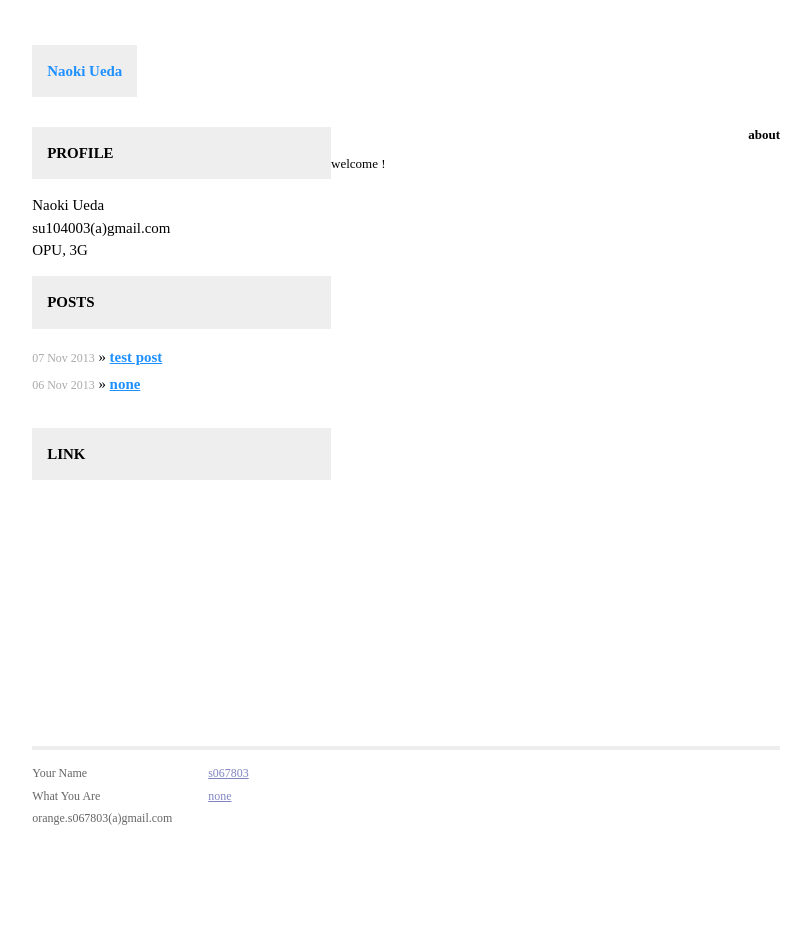
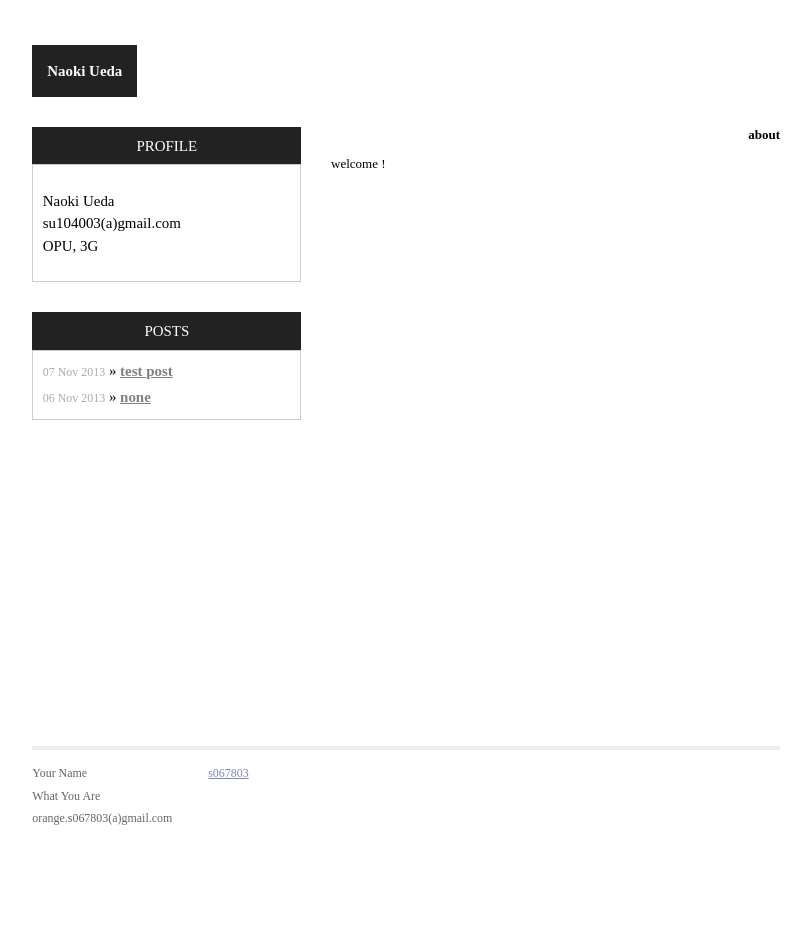
Before and after one commit to s067803/s067803.github.com, a Jekyll site: the page built from index.markdown, in a window 1280 px wide. Shown: the whole page, without its empty margins (234-1045 px from the left). Built offline with Jekyll 4.4.1, drawn with Linux system fonts in a browser that asks for light colours; Markdown is read by kramdown in place of the engine named in the settings.

Commit message:
サイドバーのレイアウトを変更

```diff
--- a/_layouts/default.html
+++ b/_layouts/default.html
@@ -19,12 +19,14 @@
     <div class="container">
       <!--Start Site-->
       <div class="site">
+
         <!--Start Header-->
         <div class="header">
           <h1 class="title"><a href="/">{{ site.name }}</a></h1>
           <!--<a class="extra" href="/">home</a>-->
         </div>
         <!--End Header-->
+
         <!--Start Menu-->
         <div class="menu">
           {{ content }}
@@ -46,8 +48,8 @@
           </div>
           <div class="contact">
             <p>
-                        <a href="http://github.com/yourusername/">s067803</a><br />
-                        <a href="http://twitter.com/yourusername/">none</a><br />
+            <a href="http://github.com/s067803/">s067803</a><br />
+            <!--<a href="http://twitter.com/yourusername/">none</a><br />-->
             </p>
           </div>
         </div>
--- a/css/main.css
+++ b/css/main.css
@@ -24,37 +24,73 @@ h1, h2, h3, h4, h5, h6 {
 }
 
 h1 {
-  margin-bottom: 1em;
+  /*margin-bottom: 1em;*/
   padding: 1em;
-  background: #eee;
+  background: #222;
 }
 p {
     margin: 1em 0;
     font-family: serif, monospace, Arial;
 }
 
-a         { color: dodgerblue; }
+/*a         { color: dodgerblue; }*/
+a         { color: gray; }
 a:hover   { color: black; }
-a:visited { color: dodgerblue; }
+a:visited { color: gray; }
 
 /*****************************************************************************/
 /*
 /* Home
 /*
 /*****************************************************************************/
-ul.posts {
+table.posts {
   list-style-type: none;
+  border: solid #ccc 1px;
   margin-bottom: 2em;
+  width: 90%;
+  padding: 0.5em;
+}
+table.profile {
+  list-style-type: none;
+  border: solid #ccc 1px;
+  margin-bottom: 2em;
+  width: 90%;
+  padding: 0.5em;
+}
+table.link {
+  list-style-type: none;
+  border: solid #ccc 1px;
+  margin-bottom: 2em;
+  width: 90%;
+  padding: 0.5em;
 }
 
-ul.posts li {
+table.posts li {
   line-height: 1.75em;
 }
 
-ul.posts span {
+table.posts span { /* テーブルの内部 */
   color: #aaa;
   font-family: serif, freemono, Monaco, "Courier New", monospace;
   font-size: 80%;
+}
+table.posts caption { /* テーブルのタイトル */
+  padding: 0.5em;
+  background: #222;
+  font-family: serif, freemono, monospace;
+  color: white;
+}
+table.profile caption { /* テーブルのタイトル */
+  padding: 0.5em;
+  background: #222;
+  font-family: serif, freemono, monospace;
+  color: white;
+}
+table.link caption { /* テーブルのタイトル */
+  padding: 0.5em;
+  background: #222;
+  font-family: serif, freemono, monospace;
+  color: white;
 }
 /*****************************************************************************/
 /*
@@ -95,11 +131,11 @@ ul.posts span {
 }
 
 .site .header h1.title a {
-  color: dodgerblue;
+  /*color: dodgerblue;*/
+  color: white;
 }
-
 .site .header h1.title a:hover {
-  color: orange;
+  color: gray;
 }
 
 .site .header a.extra {
--- a/index.markdown
+++ b/index.markdown
@@ -4,22 +4,41 @@ title: Your New Jekyll Site
 ---
 
 <div id="home">
-  <h1>PROFILE</h1>
+  <!--PROFILE BEGIN-->
+  <table class="profile">
+  <caption>PROFILE</caption>
+  <tr><td>
   <p>
     Naoki Ueda<br />
     su104003(a)gmail.com<br />
     OPU, 3G<br />
-    </p>
-  <h1>POSTS</h1>
-  <ul class="posts">
+  </p>
+  </td></tr>
+  </table>
+  <!--PROFILE END-->
+
+  <!--POST BEGIN-->
+  <table class="posts">
+    <caption>POSTS</caption>
     {% for post in site.posts %}
-	  <li>
-      <span>{{ post.date | date_to_string }}</span> &raquo;
-      <a href="{{ post.url }}" target="content"><strong>{{ post.title }}</strong></a>
-      </li>
+    <tr>
+      <td>
+        <span>{{ post.date | date_to_string }}</span> &raquo;
+        <a href="{{ post.url }}" target="content">
+          <strong>{{ post.title }}</strong>
+        </a>
+      </td>
+    </tr>
     {% endfor %}
-  </ul>
-  <h1>LINK</h1>
-  <!--<a class="twitter-timeline" width="100px" href="https://twitter.com/su104003" data-widget-id="407771890686492672">@su104003</a>-->
-  <!--<script>!function(d,s,id){var js,fjs=d.getElementsByTagName(s)[0],p=/^http:/.test(d.location)?'http':'https';if(!d.getElementById(id)){js=d.createElement(s);js.id=id;js.src=p+"://platform.twitter.com/widgets.js";fjs.parentNode.insertBefore(js,fjs);}}(document,"script","twitter-wjs");</script>-->
+  </table>
+  <!--POST END-->
+
+  <!--LINK BEGIN-->
+  <!--<table class="link">-->
+  <!--<caption>LINK</caption>-->
+  <!--<tr><td>-->
+  <!------->
+  <!--</td></tr>-->
+  <!--</table>-->
+  <!--LINK END-->
 </div>
```
Lines whose indentation alone changed are shown as unchanged.
